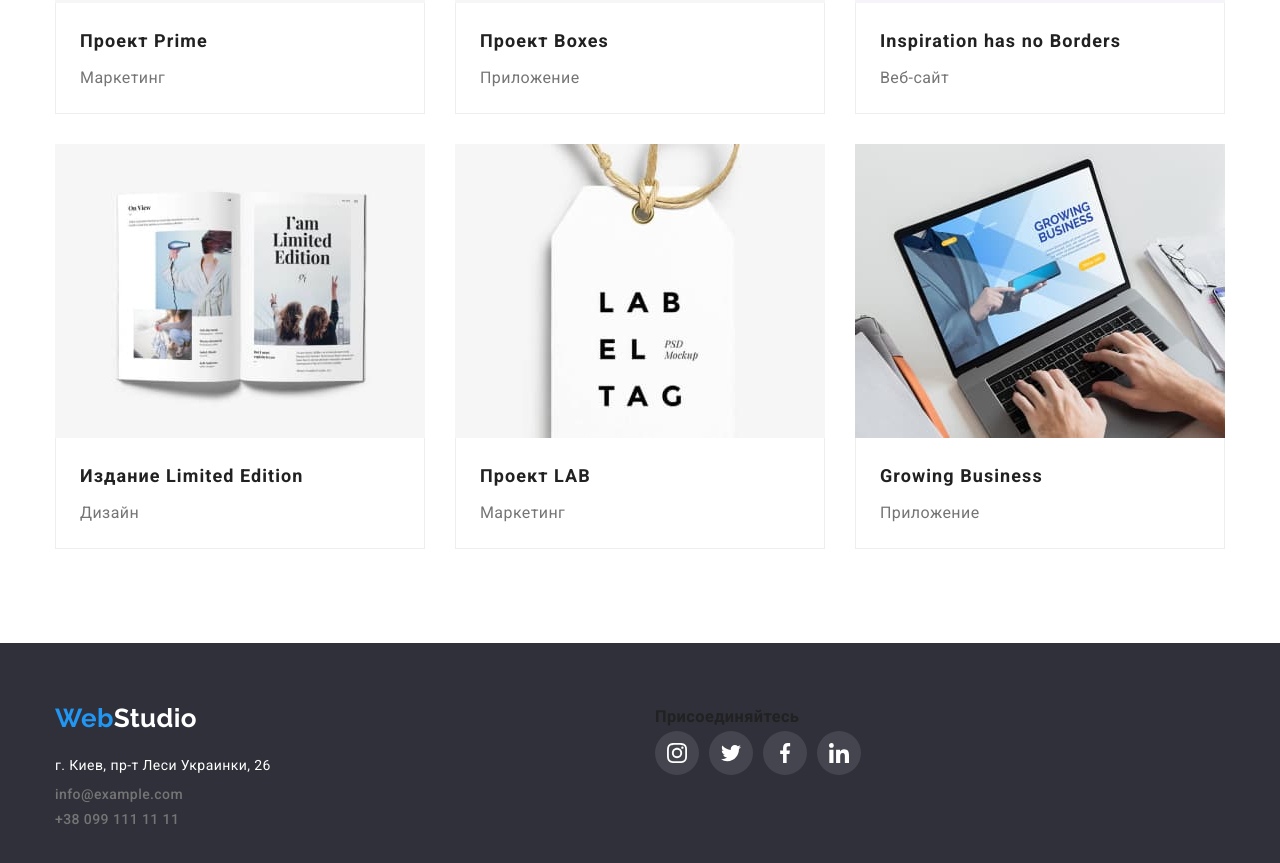
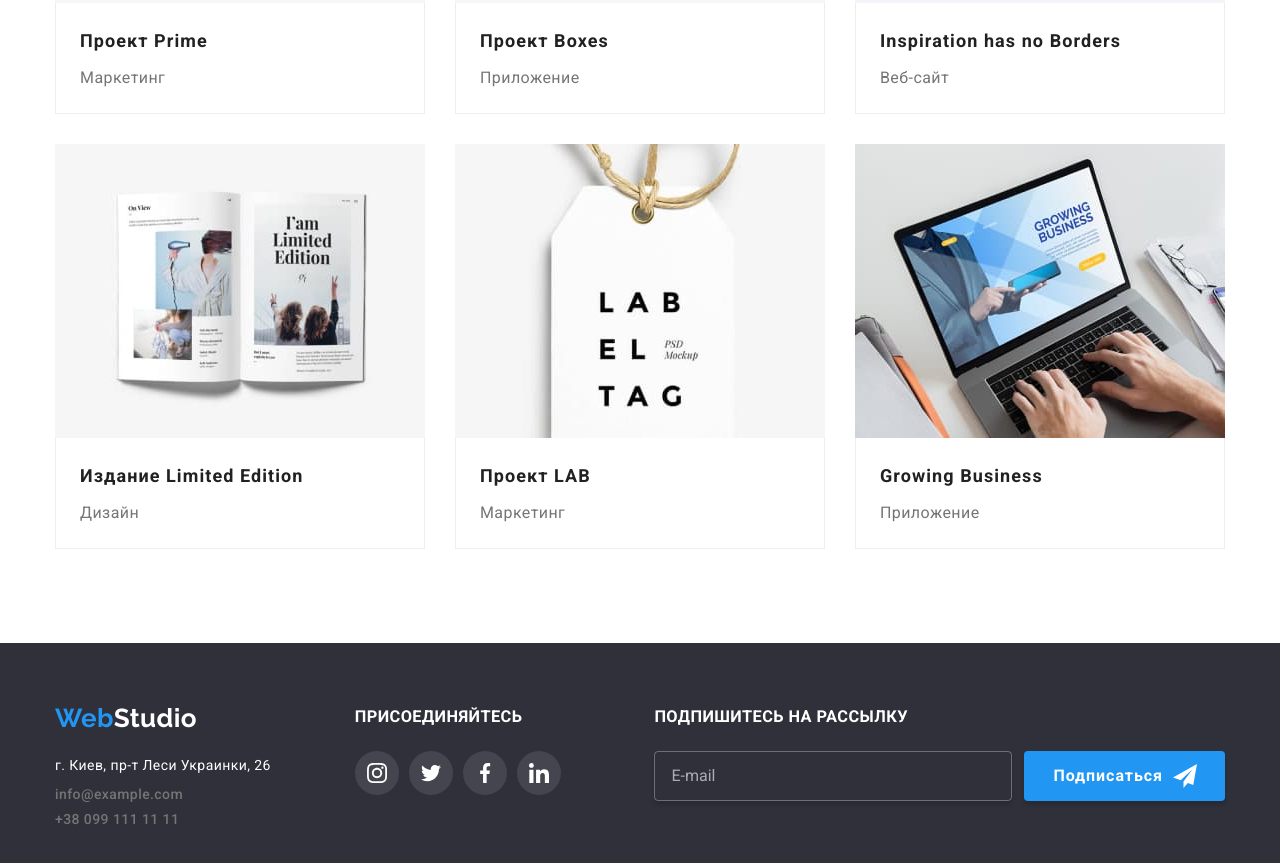
Before and after one commit to TatianaChepovaya/goit-markup-hw-06, a plain HTML site: page portfolio.html in a window 1280 px wide. Shown: the part 990-1853 px from the top of the page. Drawn offline with nearby package versions, Linux system fonts and the light colour scheme.

Commit message:
Футер на странице портфолио

```diff
--- a/portfolio.html
+++ b/portfolio.html
@@ -256,7 +256,7 @@
           </address>
         </div>
         <div class="contact">
-          <h3 class="social-title">Присоединяйтесь</h3>
+          <h3 class="footer-title">Присоединяйтесь</h3>
           <ul class="list social-list">
             <li class="social-item">
               <a class="link social-link" href="" target="_blank" rel="noopener noreferrer">
@@ -288,6 +288,20 @@
             </li>
           </ul>
         </div>
+        <div class="contact">
+          <h3 class="footer-title">Подпишитесь на рассылку</h3>
+          <div class="contact-form">
+            <form class="form-mail">
+              <input class="form-field-footer" type="email" name="email" placeholder="E-mail" />
+            </form>
+            <button class="button" type="submit">
+              Подписаться
+              <svg class="icon icon-send" width="24" height="24">
+                <use href="./images/icon/icons.svg#icon-send"></use>
+              </svg>
+            </button>
+          </div>
+        </div>
       </div>
     </footer>
   </body>
```
